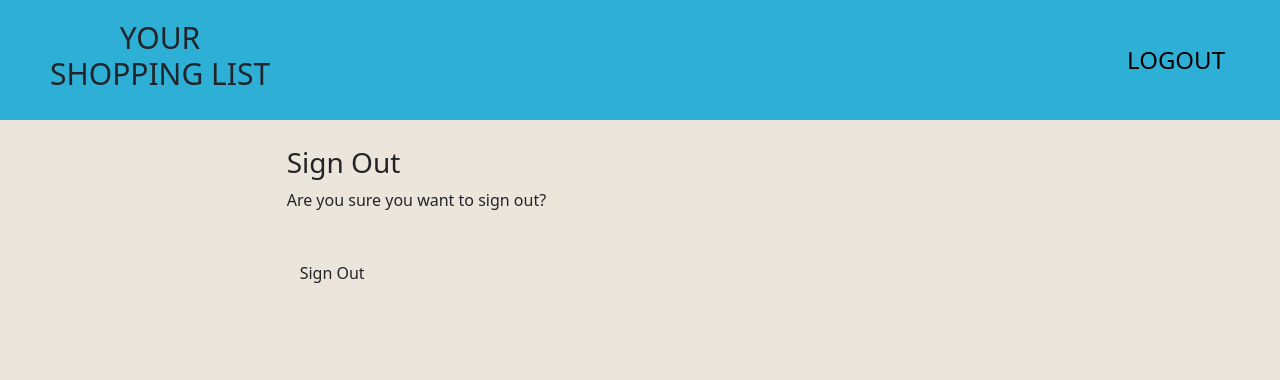
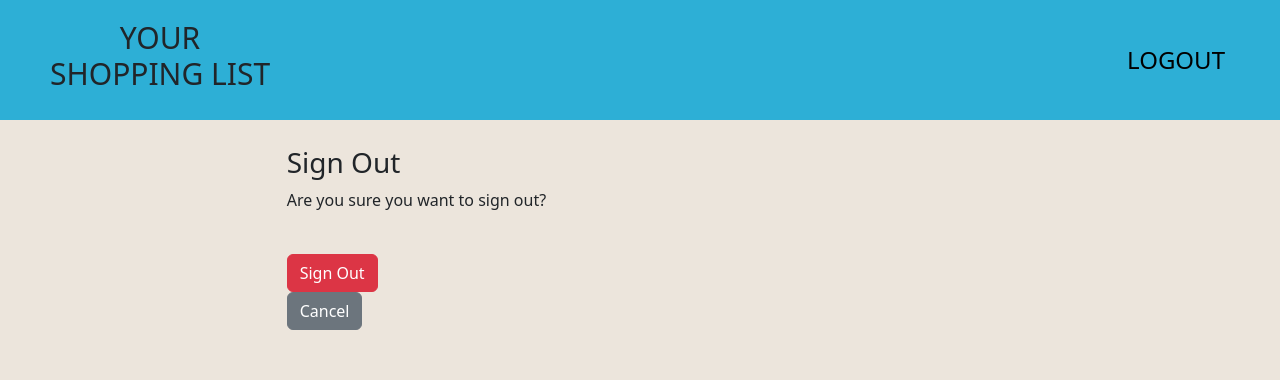
Before and after one commit to mikael-johnsson/your-shopping-list, a Django app: page /accounts/logout/ in a window 1280 px wide. Shown: the top 380 px of the page. Run offline with Django 4.2, Linux system fonts and the light colour scheme; the visitor is signed in with stand-in values (Sample User, id 1); some libraries are stand-ins or nearby versions.

Commit message:
style account buttons, add cancel button to log out page

```diff
--- a/templates/account/login.html
+++ b/templates/account/login.html
@@ -26,7 +26,7 @@
                 {% if redirect_field_value %}
                 <input type="hidden" name="{{ redirect_field_name }}" value="{{ redirect_field_value }}" />
                 {% endif %}
-                <button class="btn btn-signup right" type="submit">{% trans "Login" %}</button>
+                <button class="btn btn-primary" type="submit">{% trans "Login" %}</button>
             </form>
         </div>
     </div>
--- a/templates/account/logout.html
+++ b/templates/account/logout.html
@@ -21,8 +21,9 @@
                 {% if redirect_field_value %}
                 <input type="hidden" name="{{ redirect_field_name }}" value="{{ redirect_field_value }}" />
                 {% endif %}
-                <button class="btn btn-signup right" type="submit">{% trans 'Sign Out' %}</button>
+                <button class="btn btn-danger" type="submit">{% trans 'Sign Out' %}</button>
             </form>
+            <a href="{% url 'home' %}"><button class="btn btn-secondary" id="cancel-logout-button">Cancel</button></a>
         </div>
     </div>
 </div>
--- a/templates/account/signup.html
+++ b/templates/account/signup.html
@@ -20,7 +20,7 @@
         {% if redirect_field_value %}
         <input type="hidden" name="{{ redirect_field_name }}" value="{{ redirect_field_value }}" />
         {% endif %}
-        <button type="submit" class="btn btn-signup right">{% trans "Sign Up" %} &raquo;</button>
+        <button type="submit" class="btn btn-primary">{% trans "Sign Up" %} &raquo;</button>
       </form>
     </div>
   </div>
```
